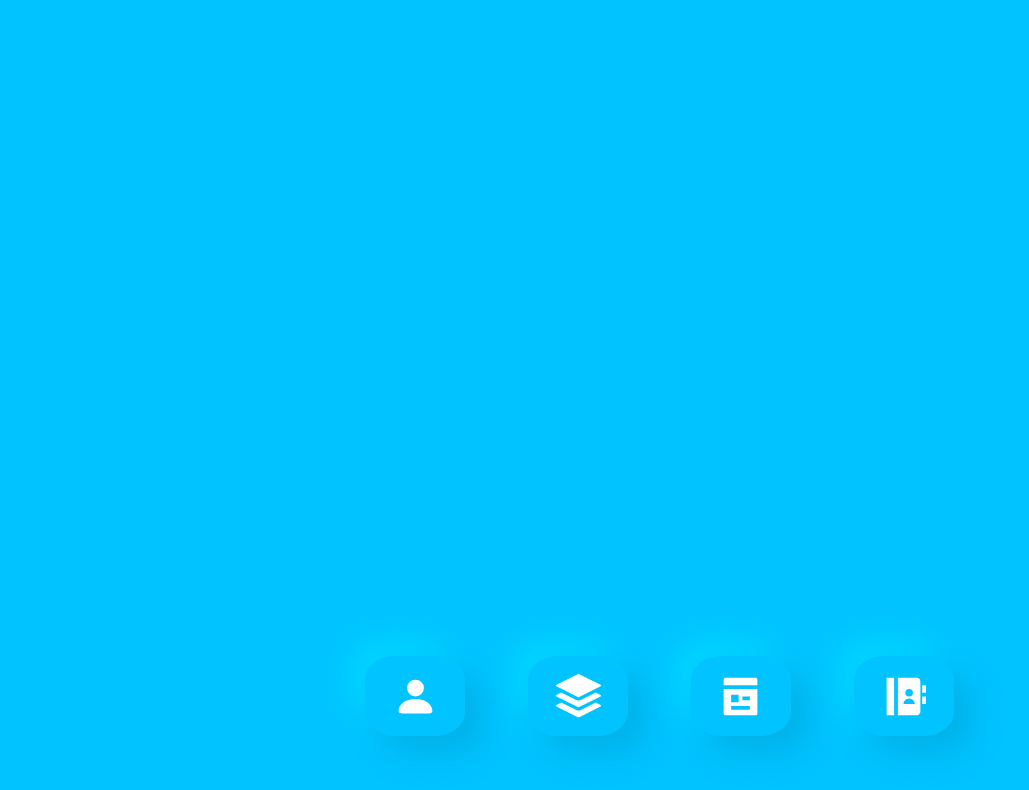
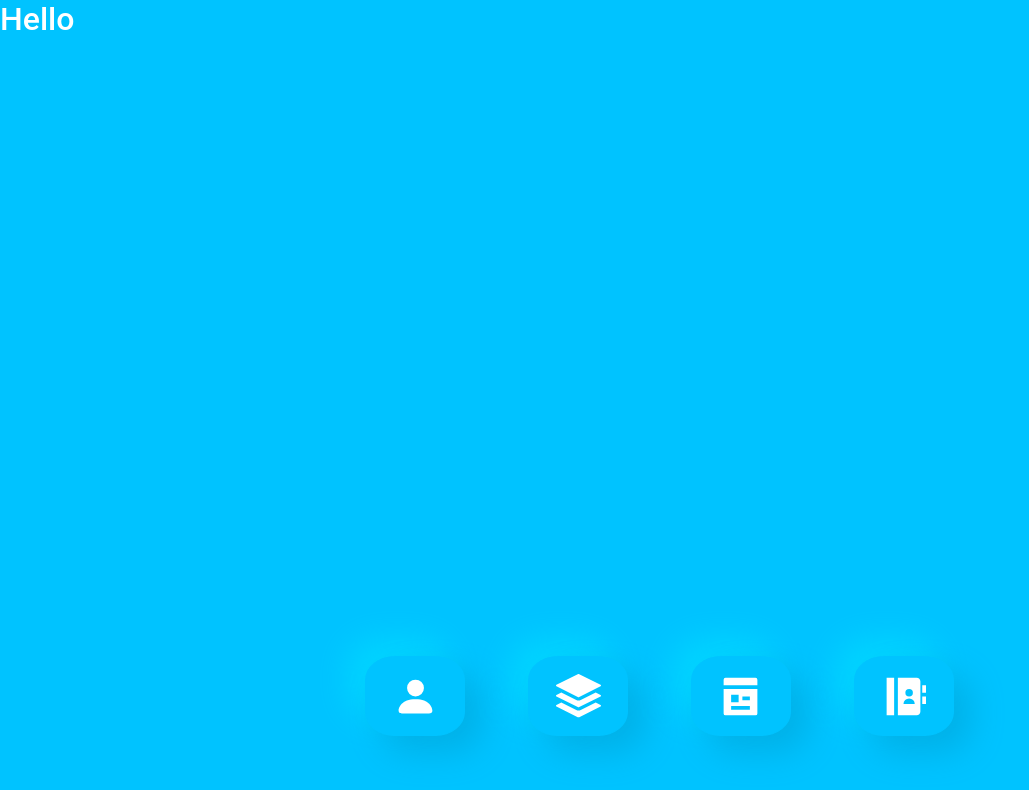
Before and after one commit to jpcollandra/jpakjr, a React (Create React App) app: page /nav in a window 1280 px wide. Shown: the top 790 px of the page, without its empty margins (0-1029 px from the left). Built offline with nearby package versions, Linux system fonts and the light colour scheme.

Commit message:
nav bar full working

```diff
--- a/src/App.scss
+++ b/src/App.scss
@@ -7,6 +7,12 @@ $textColor: #ffffff;
   font-family: "Roboto", sans-serif;
   font-weight: 100;
   color: $textColor;
+}
+
+.Avatar {
+    display: flex;
+    width: 20rem;
+    margin-left: 110%
 }
 
 .buttonNeomorphic {
--- a/src/Pages/landing.tsx
+++ b/src/Pages/landing.tsx
@@ -53,12 +53,8 @@ export default function Landing() {
             >
               <img
                 src="/assets/jpakjrFig.png"
-                style={{
-                  display: "flex",
-                  width: "20rem",
-                  marginLeft: "110%",
-                }}
-                alt="me"
+                className="Avatar"
+                alt="jpakjr"
               />
             </motion.div>
             <button
--- a/src/Pages/navPage.tsx
+++ b/src/Pages/navPage.tsx
@@ -1,4 +1,4 @@
-import React from "react";
+import React, { useState } from "react";
 import Col from "react-bootstrap/esm/Col";
 import Container from "react-bootstrap/esm/Container";
 import Row from "react-bootstrap/esm/Row";
@@ -7,8 +7,30 @@ import { RiPagesFill } from "react-icons/ri";
 import { RiContactsBookFill } from "react-icons/ri";
 import { BsStack } from "react-icons/bs";
 import "../App.scss";
+import AboutMe from "./aboutMe";
+import Work from "./work";
+import Referral from "./referral";
+import Contact from "./contact";
 
 export default function NavPage() {
+  const [visible, setVisible] = useState("home");
+
+  function home() {
+    setVisible("home");
+  }
+
+  function stack() {
+    setVisible("stack");
+  }
+
+  function about() {
+    setVisible("about");
+  }
+
+  function contact() {
+    setVisible("contact");
+  }
+
   return (
     <>
       <Container
@@ -23,28 +45,38 @@ export default function NavPage() {
         }}
       >
         <Row>
-          <Col></Col>
+          <Col>
+            {visible === "contact" ? (
+              <Contact />
+            ) : visible === "stack" ? (
+              <Work />
+            ) : visible === "about" ? (
+              <Referral />
+            ) : (
+              <AboutMe />
+            )}
+          </Col>
           <Col className="mainNav">
             <div style={{ paddingLeft: "5%" }}>
-              <button className="navButton">
+              <button className="navButton" onClick={home}>
                 <BsFillPersonFill className="icon" />
               </button>
             </div>
 
             <div style={{ paddingLeft: "5%" }}>
-              <button className="navButton">
+              <button className="navButton" onClick={stack}>
                 <BsStack className="icon" />
               </button>
             </div>
 
             <div style={{ paddingLeft: "5%" }}>
-              <button className="navButton">
+              <button className="navButton" onClick={about}>
                 <RiPagesFill className="icon" />
               </button>
             </div>
 
             <div style={{ paddingLeft: "5%" }}>
-              <button className="navButton">
+              <button className="navButton" onClick={contact}>
                 <RiContactsBookFill className="icon" />
               </button>
             </div>
```
